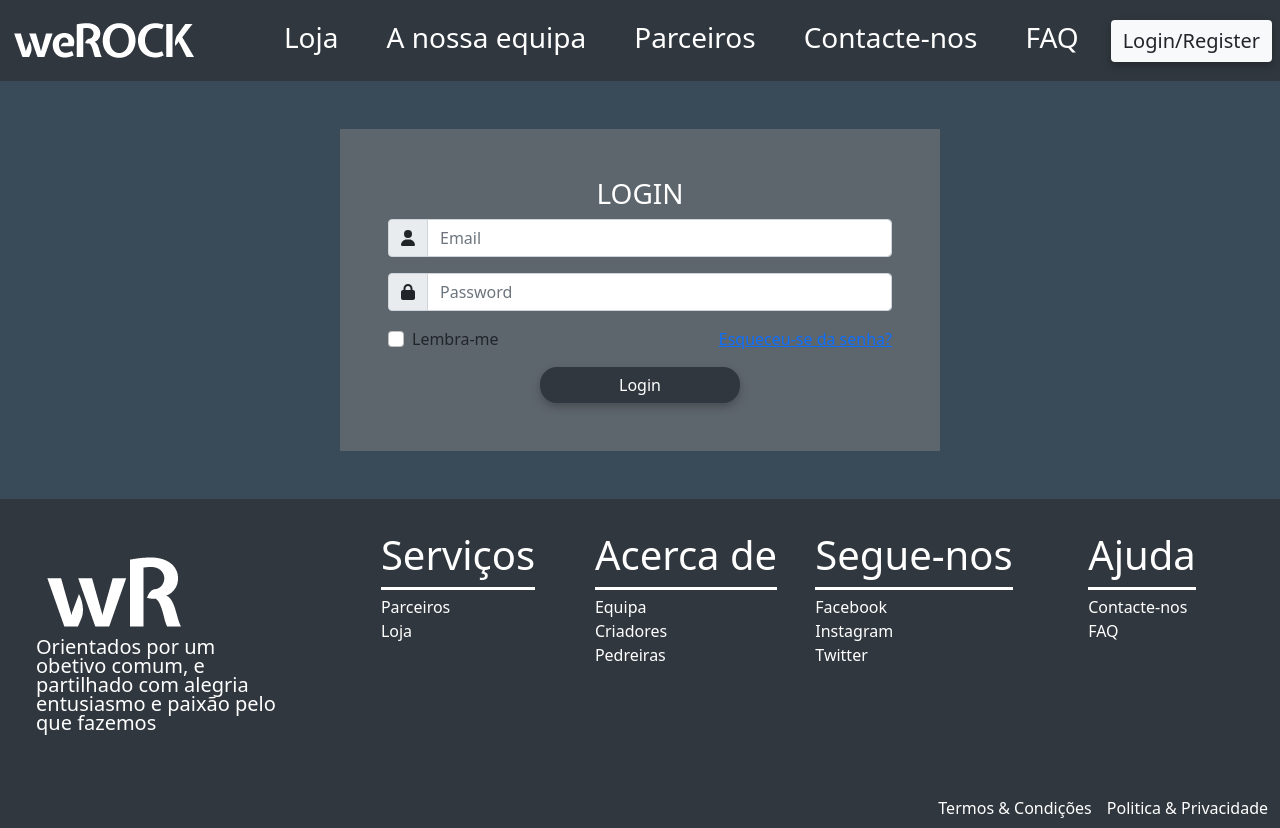
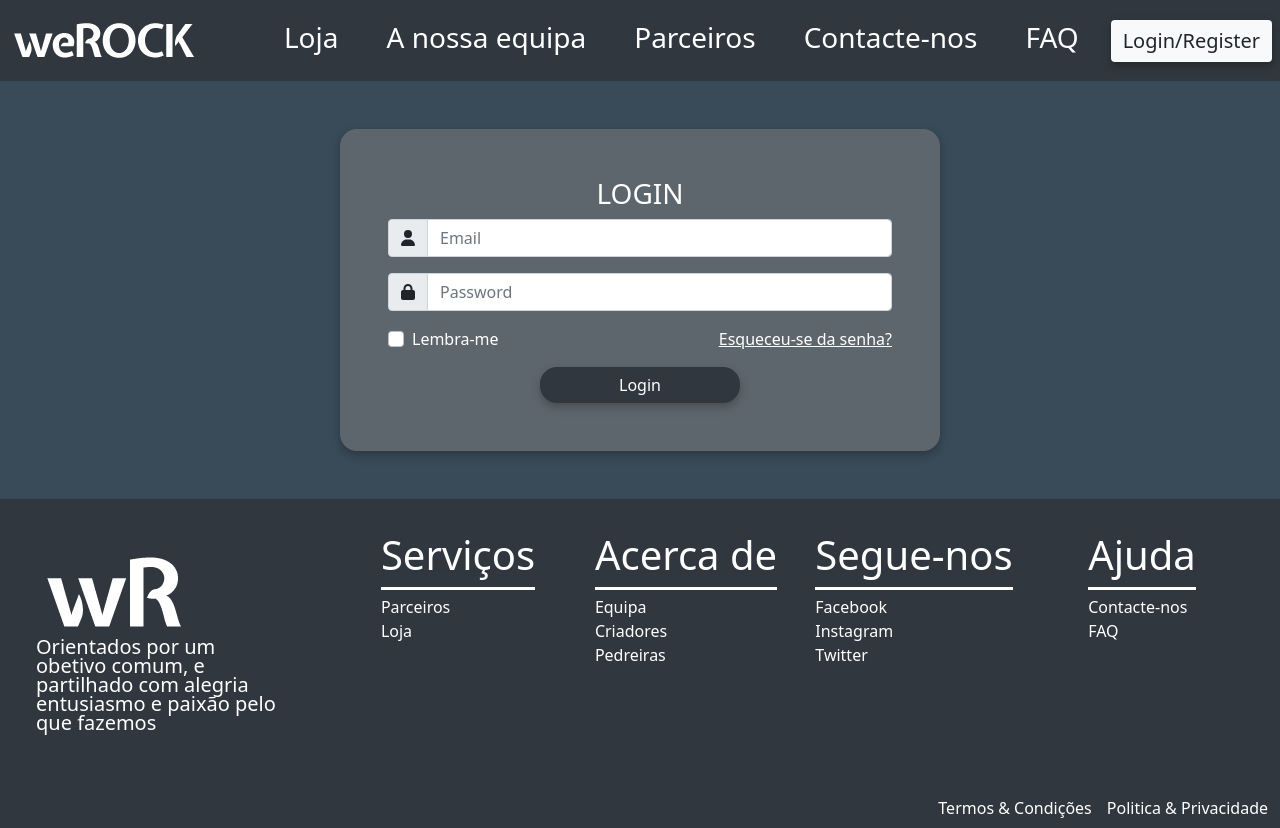
Before and after one commit to UPSxACE/quarrymanager-reactfrontend, a React (Create React App) app: page /login in a window 1280 px wide. Built offline with nearby package versions, Linux system fonts and the light colour scheme.

Commit message:
Correção de cores formulário Login

```diff
--- a/src/website/components/footer.js
+++ b/src/website/components/footer.js
@@ -151,7 +151,7 @@ const WRLogo = styled.img`
 
 const TightList = styled.div`
   width: max-content;
-g`;
+`;
 
 const ListHeader = styled.div``;
 
--- a/src/website/pages/login/login.js
+++ b/src/website/pages/login/login.js
@@ -15,7 +15,7 @@ export { Login };
 function Login() {
   return (
     <Container fluid>
-      <ColoredRow variant={3}>
+      <ColoredRow variant={1}>
         <CardBodyRow className={"container-fluid mt-5 mb-5 p-5"}>
           <Col xs={12} className={"g-0"}>
             <H3 className={"text-center"}>LOGIN</H3>
@@ -47,11 +47,13 @@ function Login() {
                 <Row>
                   <Col xs={6}>
                     <Form.Group className="mb-3" controlId="formBasicCheckbox">
-                      <Form.Check type="checkbox" label="Lembra-me" />
+                      <StyledText type="checkbox" label="Lembra-me" />
                     </Form.Group>
                   </Col>
                   <Col xs={6} className={"text-end"}>
-                    <a href="#">Esqueceu-se da senha?</a>
+                    <ForgotPassText href="#">
+                      Esqueceu-se da senha?
+                    </ForgotPassText>
                   </Col>
                   <Col xs={12} className={"d-flex justify-content-center"}>
                     <LoginButtonSubmit>Login</LoginButtonSubmit>
@@ -69,4 +71,22 @@ function Login() {
 const CardBodyRow = styled.div`
   background-color: #5e666d;
   width: 600px;
+  border-radius: 17px;
+  filter: drop-shadow(0 4px 4px rgba(0, 0, 0, 25%));
 `;
+
+const StyledText = styled(Form.Check)`
+  color: white;
+
+  &:focus {
+    border-color: #f3844f !important;
+  }
+`;
+
+const ForgotPassText = styled.a`
+  color: white;
+
+  &:hover {
+    color: #f3844f;
+  }
+`;
```
